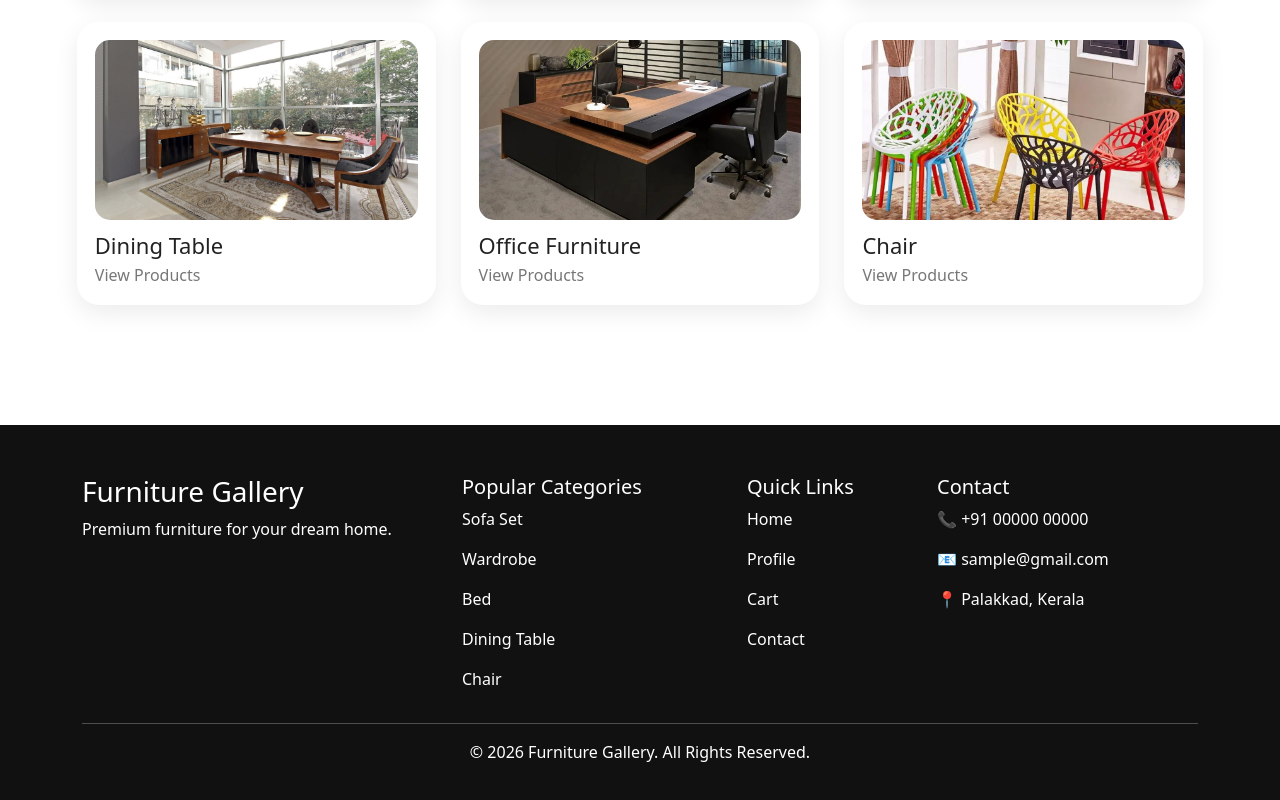
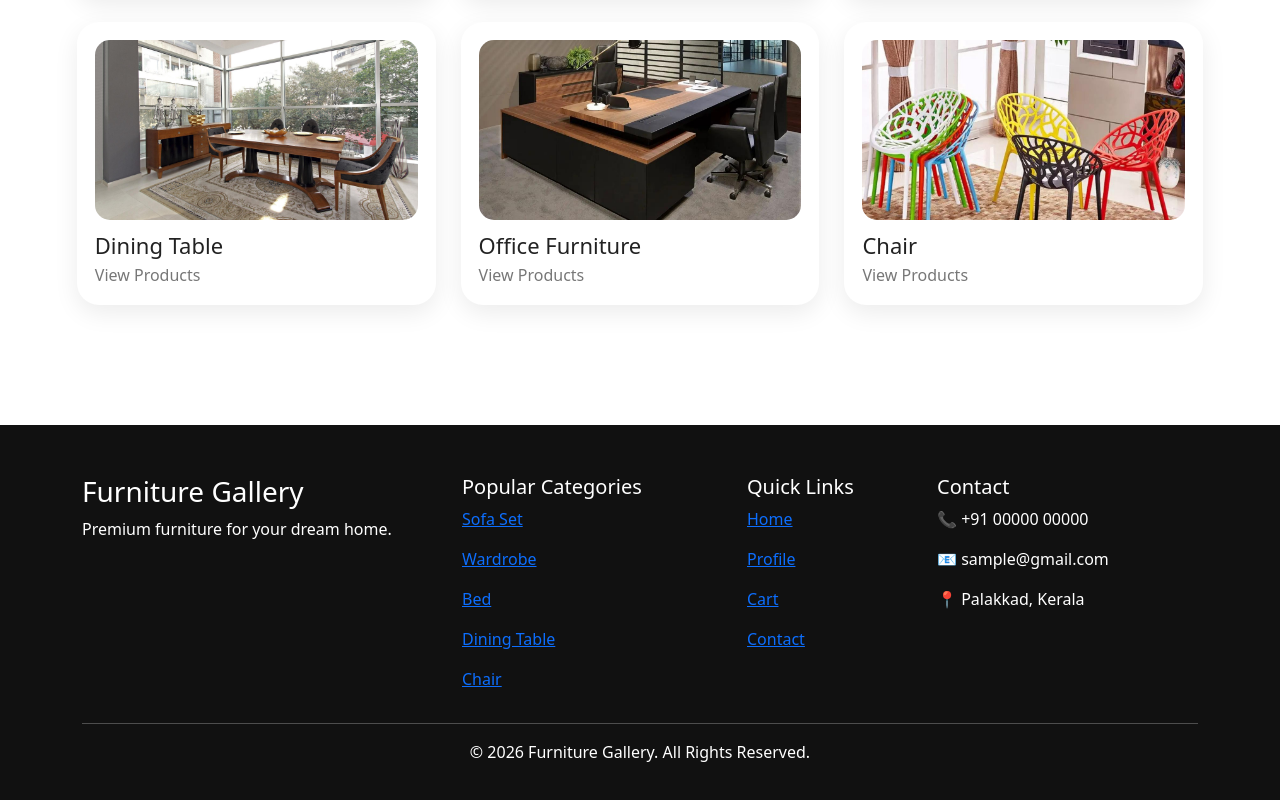
Before and after one commit to amalraj2005/furniture-shop, a React (Create React App) app: page / in a window 1280 px wide. Shown: the part 900-1700 px from the top of the page. Built offline with nearby package versions, Linux system fonts and the light colour scheme.

Commit message:
footer completed

```diff
--- a/src/components/Footer.js
+++ b/src/components/Footer.js
@@ -1,3 +1,5 @@
+import { Link, useNavigate } from "react-router-dom";
+
 function Footer() {
   return (
     <footer
@@ -20,19 +22,19 @@ function Footer() {
 
           <div className="col-md-3">
             <h5>Popular Categories</h5>
-            <p>Sofa Set</p>
-            <p>Wardrobe</p>
-            <p>Bed</p>
-            <p>Dining Table</p>
-            <p>Chair</p>
+            <p><Link to="/category/Sofa Set">Sofa Set</Link></p>
+            <p><Link to="/category/Wardrobe">Wardrobe</Link></p>
+            <p><Link to="/category/Bed">Bed</Link></p>
+            <p><Link to="/category/Dining Table">Dining Table</Link></p>
+            <p><Link to="/category/Chair">Chair</Link></p>
           </div>
 
           <div className="col-md-2">
             <h5>Quick Links</h5>
-            <p>Home</p>
-            <p>Profile</p>
-            <p>Cart</p>
-            <p>Contact</p>
+            <p><Link to="/">Home</Link></p>
+            <p><Link to="/profile">Profile</Link></p>
+            <p><Link to="/cart">Cart</Link></p>
+            <p><Link to="/">Contact</Link></p>
           </div>
 
           <div className="col-md-3">
--- a/src/pages/Home.js
+++ b/src/pages/Home.js
@@ -22,7 +22,7 @@ function Home() {
   const categories = [
     { name: "Sofa Set", image: "/images/sofa set.jpg" },
     { name: "Wardrobe", image: "/images/wardrobe.jpg" },
-    { name: "Beds", image: "/images/bed.jpg" },
+    { name: "Bed", image: "/images/bed.jpg" },
     { name: "Dining Table", image: "/images/dining.jpg" },
     { name: "Office Furniture", image: "/images/office.jpg" },
     { name: "Chair", image: "/images/chair.jpg" },
```
